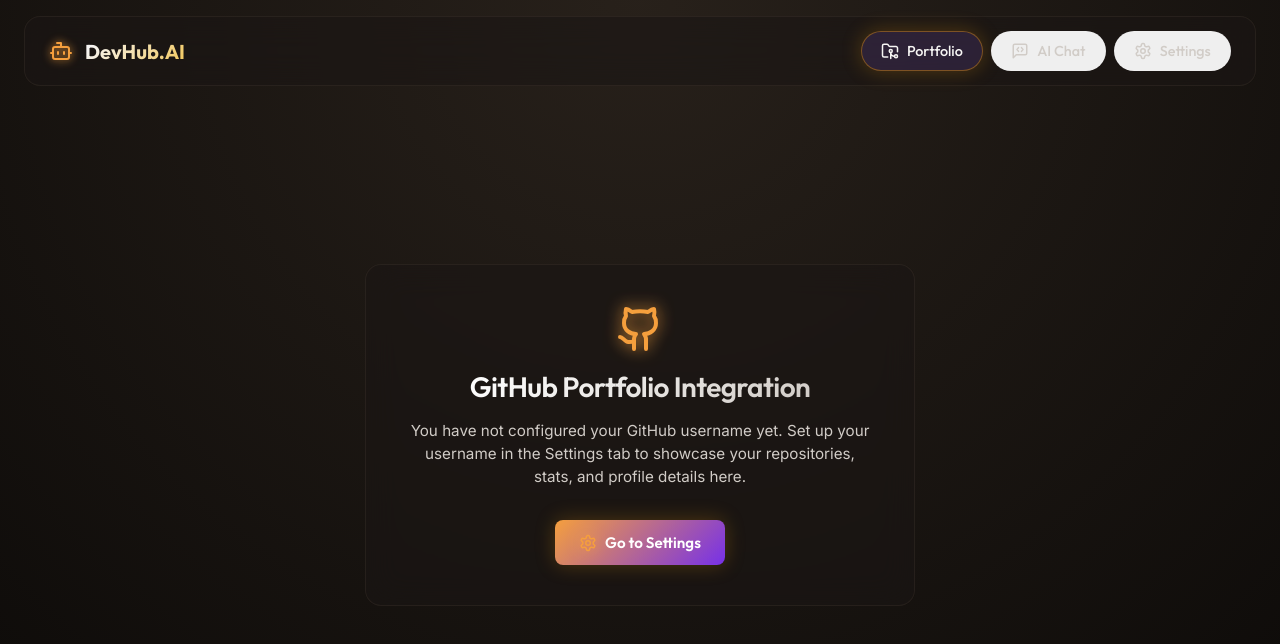
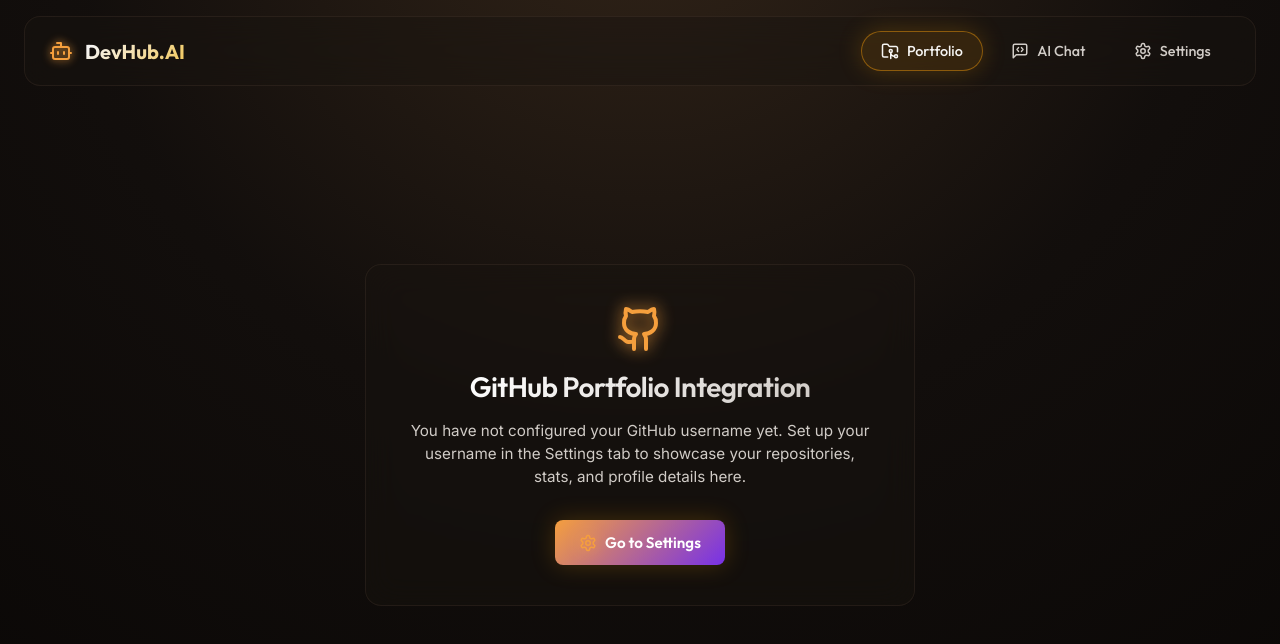
Before and after one commit to joynard/PortofolioXChatbot, a React (Vite) app: page / in a window 1280 px wide. Shown: the top 644 px of the page. Built offline with nearby package versions, Linux system fonts and the light colour scheme.

Commit message:
style: improving color mixmatch

```diff
--- a/src/index.css
+++ b/src/index.css
@@ -3,13 +3,13 @@
   --font-body: 'Inter', -apple-system, BlinkMacSystemFont, 'Segoe UI', Roboto, sans-serif;
 
   /* Color Palette - Warm Amber Obsidian & Bronze Copper */
-  --bg-app: hsl(25, 18%, 6%);
-  --bg-app-grad: radial-gradient(circle at 50% 0%, hsl(28, 20%, 13%) 0%, hsl(25, 18%, 4%) 100%);
-  --surf-glass: rgba(28, 23, 20, 0.6);
-  --surf-glass-hover: rgba(38, 30, 26, 0.75);
-  --surf-card: rgba(38, 30, 25, 0.4);
-  --border-glass: rgba(255, 215, 180, 0.06);
-  --border-active: rgba(245, 158, 11, 0.4);
+  --bg-app: hsl(22, 20%, 5%);
+  --bg-app-grad: radial-gradient(circle at 50% -20%, hsl(28, 35%, 15%) 0%, hsl(20, 20%, 6%) 50%, hsl(20, 25%, 3%) 100%);
+  --surf-glass: rgba(26, 20, 16, 0.45);
+  --surf-glass-hover: rgba(36, 28, 22, 0.65);
+  --surf-card: rgba(36, 28, 22, 0.3);
+  --border-glass: rgba(255, 200, 160, 0.07);
+  --border-active: rgba(245, 158, 11, 0.45);
 
   --color-primary: hsl(32, 90%, 60%);       /* Warm Amber */
   --color-secondary: hsl(43, 85%, 65%);     /* Amber Gold */
@@ -19,9 +19,9 @@
   --text-secondary: hsl(30, 10%, 80%);
   --text-muted: hsl(30, 8%, 55%);
 
-  --glow-primary: 0 0 20px rgba(245, 158, 11, 0.25);
-  --glow-cyan: 0 0 20px rgba(217, 119, 6, 0.25);
-  --shadow-lg: 0 10px 30px -10px rgba(0, 0, 0, 0.6);
+  --glow-primary: 0 0 25px rgba(245, 158, 11, 0.22);
+  --glow-cyan: 0 0 25px rgba(217, 119, 6, 0.22);
+  --shadow-lg: 0 15px 35px -10px rgba(0, 0, 0, 0.7);
 
   --transition-fast: 0.15s cubic-bezier(0.4, 0, 0.2, 1);
   --transition-normal: 0.25s cubic-bezier(0.4, 0, 0.2, 1);
@@ -32,6 +32,16 @@
 * {
   box-sizing: border-box;
   margin: 0;
+  padding: 0;
+}
+
+button {
+  background: transparent;
+  border: none;
+  font: inherit;
+  color: inherit;
+  cursor: pointer;
+  outline: none;
   padding: 0;
 }
 
@@ -177,7 +187,7 @@
 
 .nav-item.active {
   color: var(--text-primary);
-  background: rgba(139, 92, 246, 0.15);
+  background: rgba(245, 158, 11, 0.12);
   border-color: var(--border-active);
   box-shadow: var(--glow-primary);
 }
@@ -717,17 +727,17 @@
 }
 
 .chat-bubble-container.ai .chat-avatar {
-  background: rgba(139, 92, 246, 0.2);
+  background: rgba(245, 158, 11, 0.15);
   border: 1px solid var(--color-primary);
   color: var(--color-primary);
-  box-shadow: 0 0 10px rgba(139, 92, 246, 0.2);
+  box-shadow: 0 0 10px rgba(245, 158, 11, 0.15);
 }
 
 .chat-bubble-container.user .chat-avatar {
-  background: rgba(6, 182, 212, 0.2);
+  background: rgba(217, 119, 6, 0.15);
   border: 1px solid var(--color-secondary);
   color: var(--color-secondary);
-  box-shadow: 0 0 10px rgba(6, 182, 212, 0.2);
+  box-shadow: 0 0 10px rgba(217, 119, 6, 0.15);
 }
 
 .chat-bubble {
@@ -746,8 +756,8 @@
 }
 
 .chat-bubble-container.user .chat-bubble {
-  background: linear-gradient(135deg, rgba(6, 182, 212, 0.15), rgba(139, 92, 246, 0.05));
-  border: 1px solid rgba(6, 182, 212, 0.2);
+  background: linear-gradient(135deg, hsla(43, 85%, 65%, 0.15), hsla(20, 80%, 55%, 0.05));
+  border: 1px solid hsla(43, 85%, 65%, 0.25);
   border-top-right-radius: 2px;
   color: var(--text-primary);
 }
```
